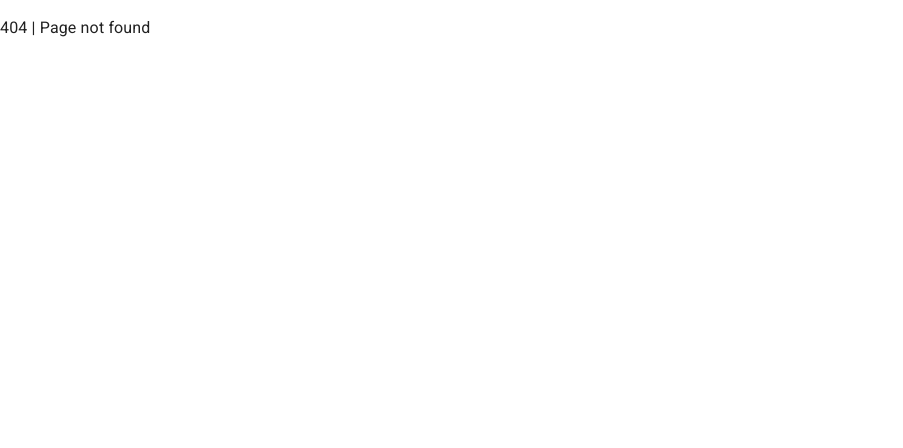
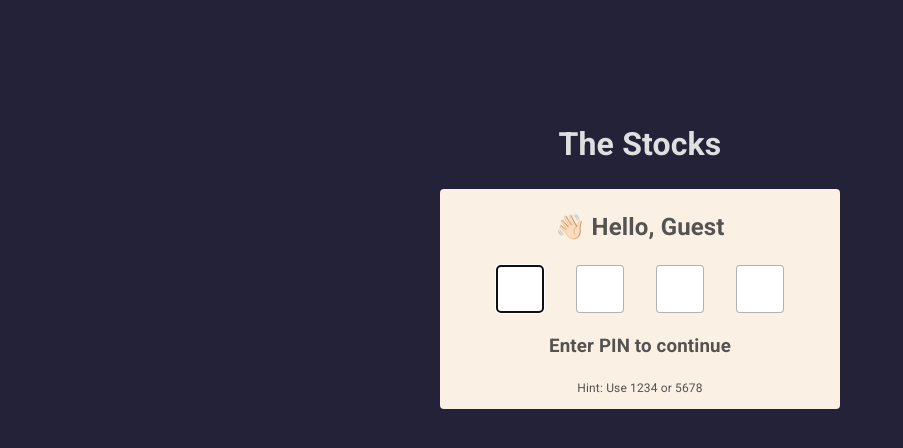
Before and after one commit to bhalahariharan/the-stocks-web, a React (Create React App) app: page /authwall in a window 1280 px wide. Before the commit this address had no page. Shown: the top 448 px of the page, without its empty margins (0-903 px from the left). Built offline with nearby package versions, Linux system fonts and the light colour scheme.

Commit message:
Add AuthWall page

```diff
--- a/src/Routes.tsx
+++ b/src/Routes.tsx
@@ -1,8 +1,13 @@
 import { Route, Switch } from 'react-router-dom';
+
+import AuthWall from './components/AuthWall';
 
 function Routes() {
   return (
     <Switch>
+      <Route exact path="/authwall">
+        <AuthWall />
+      </Route>
       <Route exact path="/">
         <p>Home</p>
       </Route>
--- /dev/null
+++ b/src/components/AuthWall.tsx
@@ -0,0 +1,27 @@
+import { useState } from 'react';
+import Paper from '@mui/material/Paper';
+
+import { AuthWallContainer as Container } from './styles';
+import PinInput from './PinInput/PinInput';
+
+function AuthWall() {
+  const [pin, setPin] = useState('');
+
+  function handlePinChange(newPin: string) {
+    setPin(newPin);
+  }
+
+  return (
+    <Container>
+      <h1 className="title">The Stocks</h1>
+      <Paper elevation={0} className="paper">
+        <h2>👋🏻 Hello, Guest</h2>
+        <PinInput value={pin} onChange={handlePinChange} />
+        <h3>Enter PIN to continue</h3>
+        <p className="hint">Hint: Use 1234 or 5678</p>
+      </Paper>
+    </Container>
+  );
+}
+
+export default AuthWall;
--- /dev/null
+++ b/src/components/PinInput/Input.tsx
@@ -0,0 +1,58 @@
+import React, { useEffect, useRef } from 'react';
+
+import { StyledPinInput } from '../styles';
+
+import { REGEX } from '../../constants';
+
+interface IProps {
+  value: string;
+  shouldFocus: boolean;
+  position: number;
+  onChange(value: string, position: number): void;
+  onKeyDown(event: React.KeyboardEvent<HTMLInputElement>, position: number): void;
+  onFocus(position: number): void;
+}
+
+function Input({ value, shouldFocus, position, onChange, onKeyDown, onFocus }: IProps) {
+  const inputRef = useRef<HTMLInputElement>(null);
+
+  useEffect(() => {
+    if (shouldFocus && inputRef.current) {
+      inputRef.current.focus();
+    }
+  }, [shouldFocus]);
+
+  function handleChange(event: React.ChangeEvent<HTMLInputElement>) {
+    const value = event.target.value;
+    if (value !== '') {
+      if (!REGEX.NUMBERS.test(value)) {
+        return;
+      }
+    }
+    onChange(value, position);
+  }
+
+  function handleKeyDown(event: React.KeyboardEvent<HTMLInputElement>) {
+    onKeyDown(event, position);
+  }
+
+  function handleFocus(event: React.FocusEvent<HTMLInputElement, Element>) {
+    event.target.select();
+    onFocus(position);
+  }
+
+  return (
+    <StyledPinInput
+      ref={inputRef}
+      type="password"
+      value={value}
+      maxLength={1}
+      autoComplete="off"
+      onChange={handleChange}
+      onKeyDown={handleKeyDown}
+      onFocus={handleFocus}
+    />
+  );
+}
+
+export default Input;
--- /dev/null
+++ b/src/components/PinInput/PinInput.tsx
@@ -0,0 +1,65 @@
+import React, { useState } from 'react';
+
+import Input from './Input';
+
+import { PIN_LENGTH } from '../../constants';
+
+interface IProps {
+  value: string;
+  onChange(pin: string): void;
+}
+
+function PinInput({ value, onChange }: IProps) {
+  const [activeInputPosition, setActiveInputPosition] = useState<number | null>(0);
+
+  function handleChange(newValue: string, position: number) {
+    const splittedPin = value.split('');
+    splittedPin[position] = newValue;
+    const pin = splittedPin.join('');
+    if (pin.length <= PIN_LENGTH) {
+      onChange(pin);
+      if (newValue) {
+        setActiveInputPosition(position + 1);
+      }
+    }
+  }
+
+  function handleKeyDown(event: React.KeyboardEvent<HTMLInputElement>, position: number) {
+    if (!value[position] && event.key === 'Backspace' && position - 1 >= 0) {
+      setActiveInputPosition(position - 1);
+    } else if (position !== 0 && event.key === 'ArrowLeft') {
+      setActiveInputPosition(position - 1);
+    } else if (position !== PIN_LENGTH - 1 && event.key === 'ArrowRight') {
+      setActiveInputPosition(position + 1);
+    }
+  }
+
+  function handleFocus(position: number) {
+    setActiveInputPosition(position);
+  }
+
+  function getShouldFocus(index: number) {
+    if (activeInputPosition === null) return false;
+    return index === activeInputPosition;
+  }
+
+  return (
+    <>
+      {Array(PIN_LENGTH)
+        .fill(0)
+        .map((_, i) => (
+          <Input
+            key={i}
+            position={i}
+            value={value[i] || ''}
+            shouldFocus={getShouldFocus(i)}
+            onChange={handleChange}
+            onKeyDown={handleKeyDown}
+            onFocus={handleFocus}
+          />
+        ))}
+    </>
+  );
+}
+
+export default PinInput;
--- /dev/null
+++ b/src/components/styles.tsx
@@ -0,0 +1,34 @@
+import styled from '@emotion/styled';
+
+export const AuthWallContainer = styled.div`
+  align-items: center;
+  background-color: #232238;
+  display: flex;
+  flex-direction: column;
+  height: 100vh;
+
+  .title {
+    color: #dfdfdf;
+    margin-top: 15vh;
+  }
+  .paper {
+    width: 100%;
+    max-width: 400px;
+    text-align: center;
+    color: #545351;
+    background-color: #faf0e4;
+  }
+  .hint {
+    font-size: 12px;
+  }
+`;
+
+export const StyledPinInput = styled.input`
+  width: 3rem;
+  height: 3rem;
+  margin: 0 1rem;
+  font-size: 2rem;
+  border-radius: 4px;
+  border: 1px solid rgba(0, 0, 0, 0.3);
+  text-align: center;
+`;
--- /dev/null
+++ b/src/constants.ts
@@ -0,0 +1,5 @@
+export const PIN_LENGTH = 4;
+
+export const REGEX = {
+  NUMBERS: /^\d+$/,
+};
```
